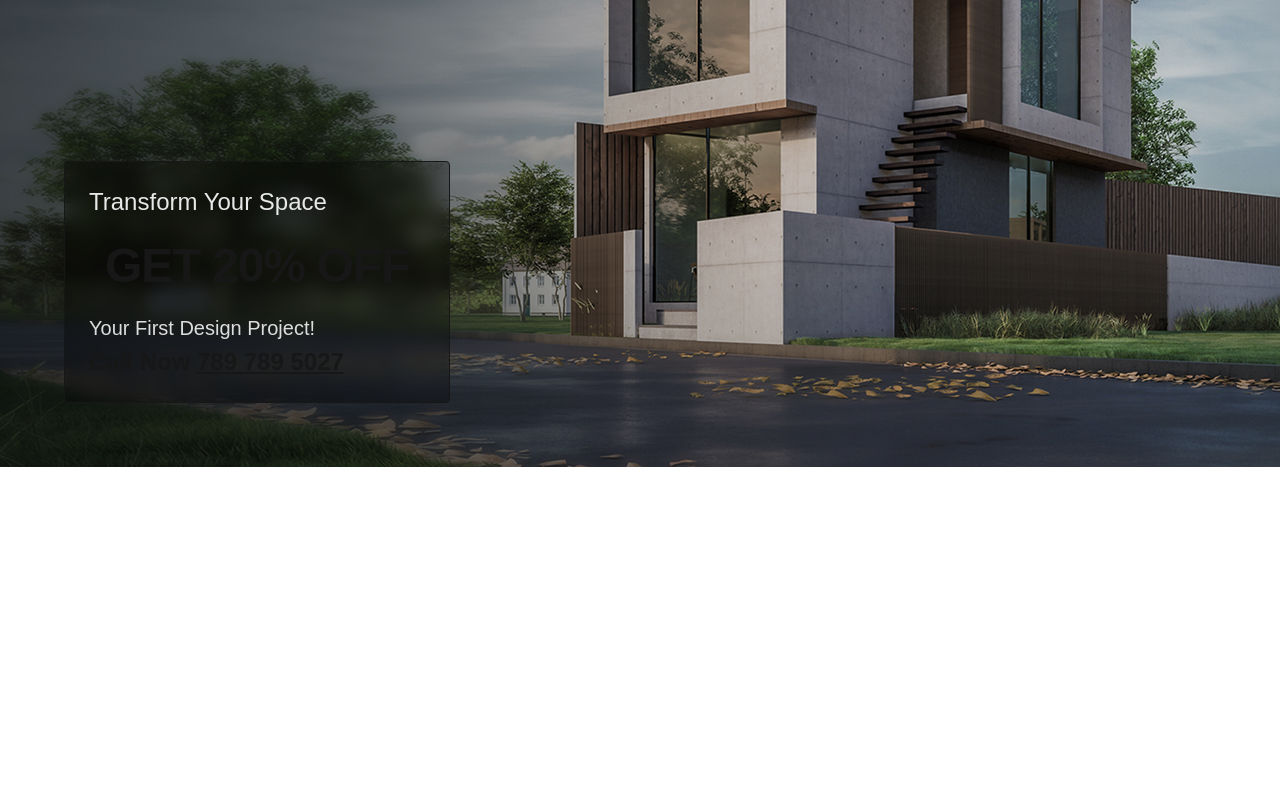
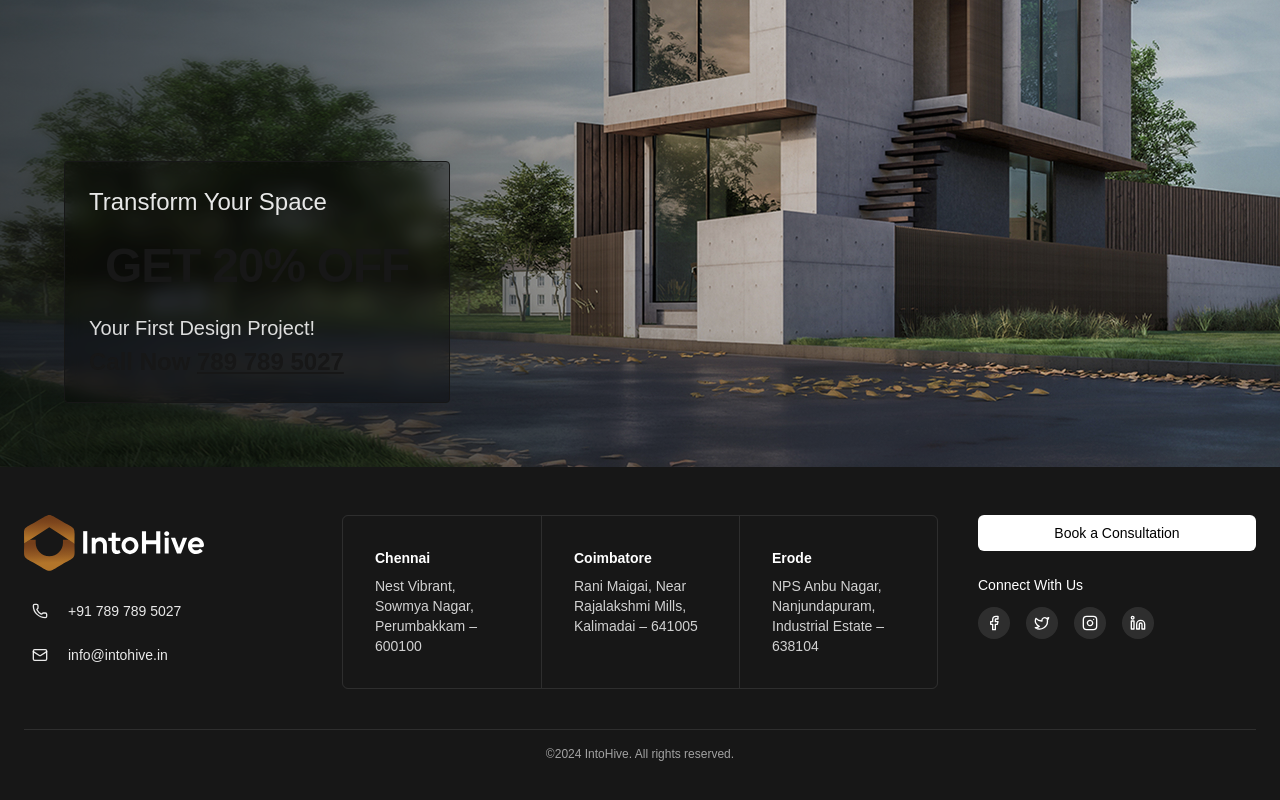
Before and after one commit to kosalram-tonyshive/intohive_web_app, a Next.js app: page / in a window 1280 px wide. Shown: the part 444-1244 px from the top of the page. Before the commit the page ends 911 px from the top, so only its background shows below. Built offline with nearby package versions, Linux system fonts and the light colour scheme.

Commit message:
refactor: redesign footer layout

```diff
--- a/src/app/page.tsx
+++ b/src/app/page.tsx
@@ -1,9 +1,13 @@
+import Footer from "@/components/footer";
 import Hero from "@/components/hero";
 
 export default function Home() {
   return (
-    <main>
-      <Hero />
-    </main>
+    <>
+      <main>
+        <Hero />
+      </main>
+      <Footer />
+    </>
   );
 }
--- /dev/null
+++ b/src/components/footer/index.tsx
@@ -0,0 +1,110 @@
+"use client";
+
+import { Facebook, Instagram, Linkedin, Mail, Phone, Twitter } from "lucide-react";
+import Image from "next/image";
+import Link from "next/link";
+
+export default function Footer() {
+  return (
+    <footer className="bg-neutral-900 text-white">
+      <div className="mx-auto max-w-7xl px-6 py-12">
+        <div className="grid gap-10 md:grid-cols-12">
+          {/* Logo and contact */}
+          <div className="flex flex-col gap-6 md:col-span-3">
+            <Image src="/logo-mark.svg" alt="IntoHive logo" width={180} height={60} priority />
+            <ul className="space-y-3 text-sm text-white/90">
+              <li className="flex items-center gap-3">
+                <span className="flex h-8 w-8 items-center justify-center rounded-full bg-hive-500/20">
+                  <Phone className="h-4 w-4 text-hive-500" />
+                </span>
+                <span>+91 789 789 5027</span>
+              </li>
+              <li className="flex items-center gap-3">
+                <span className="flex h-8 w-8 items-center justify-center rounded-full bg-hive-500/20">
+                  <Mail className="h-4 w-4 text-hive-500" />
+                </span>
+                <span>info@intohive.in</span>
+              </li>
+            </ul>
+          </div>
+
+          {/* Addresses */}
+          <div className="md:col-span-6">
+            <div className="grid grid-cols-1 overflow-hidden rounded-md border border-white/10 text-sm md:grid-cols-3">
+              <div className="space-y-2 p-6 md:p-8">
+                <h4 className="font-semibold">Chennai</h4>
+                <p className="text-white/80">
+                  Nest Vibrant, Sowmya Nagar,
+                  <br />
+                  Perumbakkam – 600100
+                </p>
+              </div>
+              <div className="space-y-2 border-t border-white/10 p-6 md:border-l md:border-t-0 md:p-8">
+                <h4 className="font-semibold">Coimbatore</h4>
+                <p className="text-white/80">
+                  Rani Maigai, Near Rajalakshmi Mills,
+                  <br />
+                  Kalimadai – 641005
+                </p>
+              </div>
+              <div className="space-y-2 border-t border-white/10 p-6 md:border-l md:border-t-0 md:p-8">
+                <h4 className="font-semibold">Erode</h4>
+                <p className="text-white/80">
+                  NPS Anbu Nagar, Nanjundapuram,
+                  <br />
+                  Industrial Estate – 638104
+                </p>
+              </div>
+            </div>
+          </div>
+
+          {/* Actions */}
+          <div className="flex flex-col gap-6 md:col-span-3">
+            <Link
+              href="#"
+              className="rounded-md bg-white px-4 py-2 text-center text-sm font-medium text-black transition-colors hover:bg-neutral-200"
+            >
+              Book a Consultation
+            </Link>
+            <div>
+              <p className="mb-3 text-sm font-medium">Connect With Us</p>
+              <div className="flex gap-4">
+                <Link
+                  href="#"
+                  aria-label="Facebook"
+                  className="flex h-8 w-8 items-center justify-center rounded-full bg-white/10 hover:bg-white/20"
+                >
+                  <Facebook className="h-4 w-4" />
+                </Link>
+                <Link
+                  href="#"
+                  aria-label="Twitter"
+                  className="flex h-8 w-8 items-center justify-center rounded-full bg-white/10 hover:bg-white/20"
+                >
+                  <Twitter className="h-4 w-4" />
+                </Link>
+                <Link
+                  href="#"
+                  aria-label="Instagram"
+                  className="flex h-8 w-8 items-center justify-center rounded-full bg-white/10 hover:bg-white/20"
+                >
+                  <Instagram className="h-4 w-4" />
+                </Link>
+                <Link
+                  href="#"
+                  aria-label="LinkedIn"
+                  className="flex h-8 w-8 items-center justify-center rounded-full bg-white/10 hover:bg-white/20"
+                >
+                  <Linkedin className="h-4 w-4" />
+                </Link>
+              </div>
+            </div>
+          </div>
+        </div>
+        <div className="mt-10 border-t border-white/10 pt-4 text-center text-xs text-white/60">
+          ©2024 IntoHive. All rights reserved.
+        </div>
+      </div>
+    </footer>
+  );
+}
--- a/src/components/index.ts
+++ b/src/components/index.ts
@@ -1,5 +1,6 @@
+import Footer from "./footer";
 import Hero from "./hero";
 import Nav from "./navbar";
 import ThreeLogo from "./threelogo";
 
-export { Hero, Nav, ThreeLogo };
+export { Footer, Hero, Nav, ThreeLogo };
```
